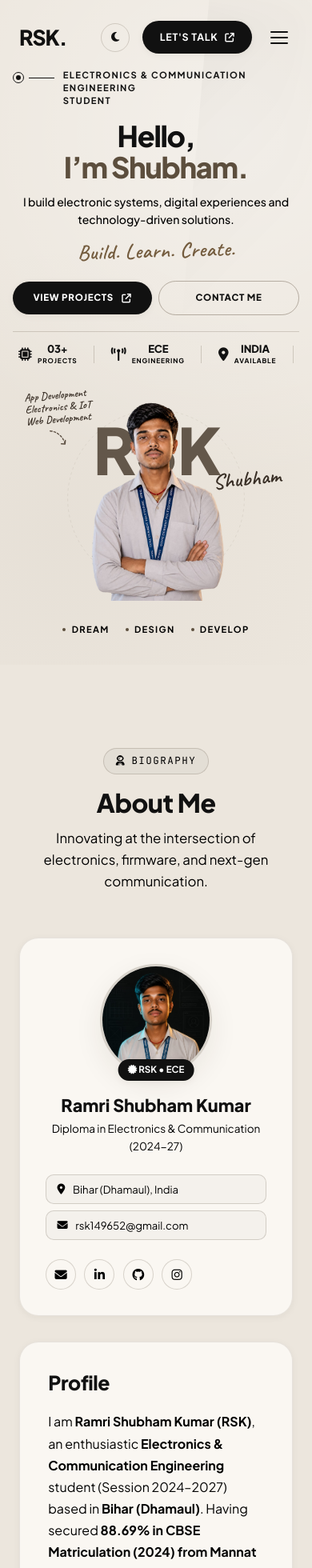
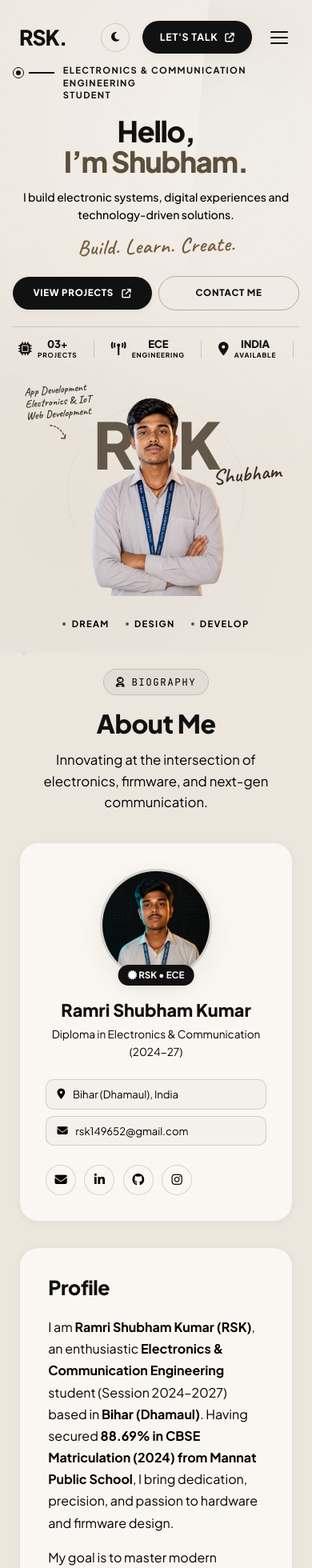
Before and after one commit to itsRamri/RSK.core-new-website-, a React (Vite) app: page / in a window 390 px wide. Shown: the top 1960 px of the page at 80% size. Built offline with nearby package versions, Linux system fonts and the light colour scheme; a web font is replaced by a local one.

Commit message:
feat: initialize global CSS with warm editorial design system and base styles

```diff
--- a/src/styles/global.css
+++ b/src/styles/global.css
@@ -372,10 +372,10 @@ body[data-mode="dark"] .theme-mode-toggle:hover {
 
 .rsk-editorial-hero {
   position: relative;
-  min-height: 100vh;
+  min-height: auto;
   width: 100%;
-  padding-top: 6.8rem;
-  padding-bottom: 2.5rem;
+  padding-top: 5rem;
+  padding-bottom: 1.5rem;
   display: flex;
   align-items: center;
   overflow: hidden;
@@ -428,7 +428,9 @@ body[data-mode="dark"] .theme-mode-toggle:hover {
   align-items: center;
   position: relative;
   z-index: 5;
-  min-height: calc(100vh - 8rem);
+  min-height: auto;
+  padding-top: 0.5rem;
+  padding-bottom: 0.5rem;
 }
 
 /* --------------------------------------------------------------------------
@@ -447,7 +449,7 @@ body[data-mode="dark"] .theme-mode-toggle:hover {
   display: flex;
   align-items: flex-start;
   gap: 0.85rem;
-  margin-bottom: 1.6rem;
+  margin-bottom: 1.1rem;
 }
 
 .hero-eyebrow-bullet {
@@ -984,9 +986,9 @@ body[data-mode="dark"] .hero-annotation-shoulder {
 /* 1. Large Tablet / Laptop / Mobile Desktop Mode (769px - 1100px) */
 @media (max-width: 1100px) {
   .rsk-editorial-hero {
-    min-height: calc(100vh - 5rem);
-    padding-top: 6rem;
-    padding-bottom: 2rem;
+    min-height: auto;
+    padding-top: 4.8rem;
+    padding-bottom: 1.2rem;
   }
 
   .hero-layout-container {
@@ -1058,8 +1060,8 @@ body[data-mode="dark"] .hero-annotation-shoulder {
 @media (max-width: 768px) {
   .rsk-editorial-hero {
     min-height: auto;
-    padding-top: 5.4rem;
-    padding-bottom: 2.2rem;
+    padding-top: 4.5rem;
+    padding-bottom: 1.2rem;
     overflow: hidden;
   }
 
@@ -1324,15 +1326,19 @@ body[data-mode="dark"] .hero-annotation-shoulder {
    ========================================================================== */
 
 .section {
-  padding: 6.5rem 0;
+  padding: 3rem 0 4rem;
   position: relative;
   z-index: 5;
+}
+
+.about-section {
+  padding-top: 1.25rem;
 }
 
 .section-header {
   text-align: center;
   max-width: 680px;
-  margin: 0 auto 3.5rem;
+  margin: 0 auto 2.25rem;
 }
 
 .section-tag {
```
